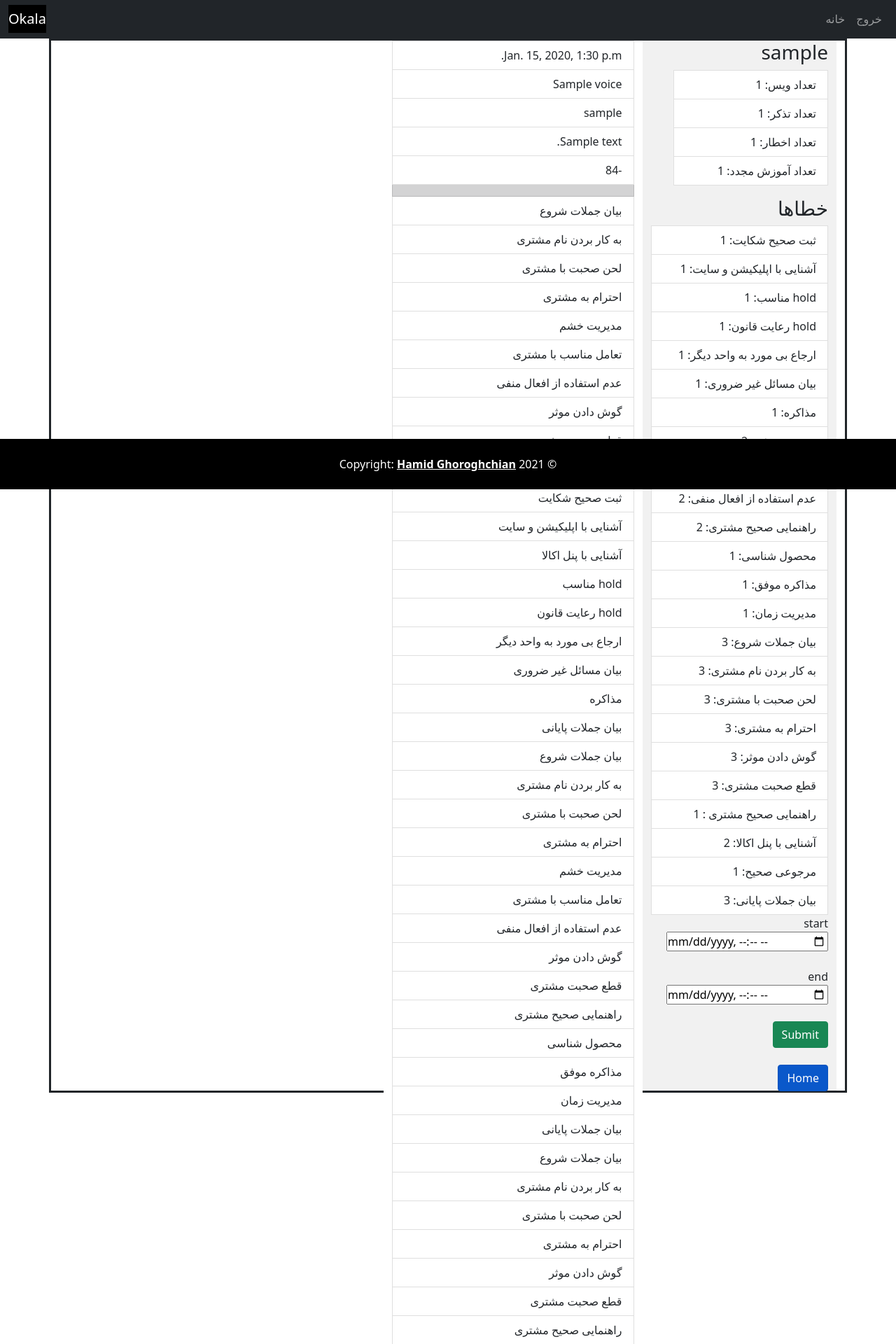
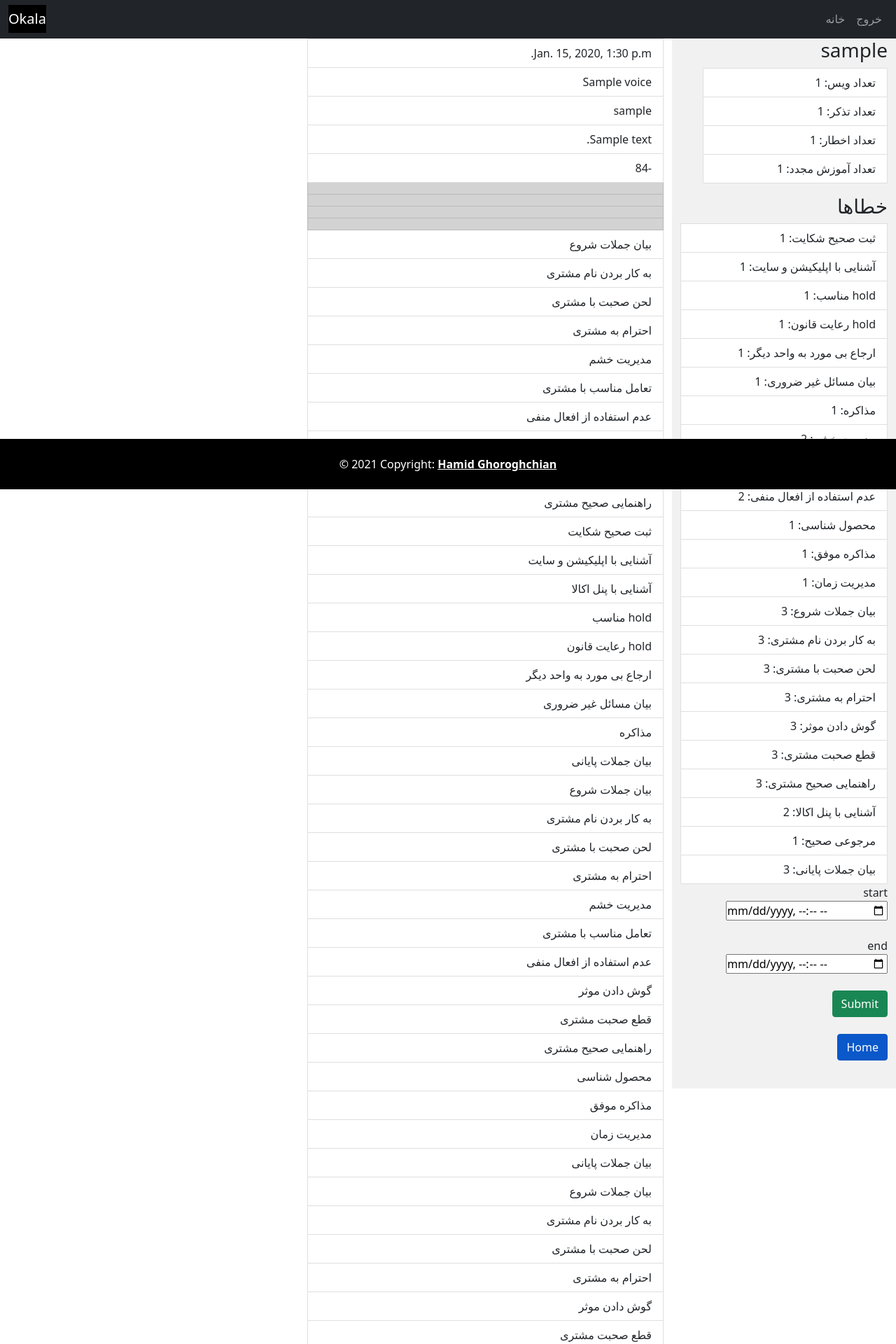
Before and after one commit to hamid-py/Light, a Django app: page /qc/agent_detail/1 in a window 1280 px wide. Shown: the part 101-2021 px from the top of the page at 70% size. Run offline with Django 3.2, Linux system fonts and the light colour scheme; a user stored in the database is signed in; tables that the repository leaves empty hold one stand-in row (values such as "Sample post"); some libraries are stand-ins or nearby versions.

Commit message:
ready to push

```diff
--- a/QC/templates/QC/agent_detail.html
+++ b/QC/templates/QC/agent_detail.html
@@ -4,7 +4,7 @@
 
 {% block content%}
 
-<div class="container" style="border-style: solid;">
+<!--<div class="container" style="border-style: solid;">-->
 <div class="container-fluid">
 <div class="row content" dir="rtl">
     <div class="col-sm-3 sidenav">
@@ -32,30 +32,27 @@
             <br>
 <a href="{%url 'agent'%}"  class="btn btn-primary active" role="button">Home</a>
     </div>
-<div class="col-sm-4" style="background-color:white">
-    <table class="table">
-         <thead>
-      <tr>
+<div class="col-sm-5" style="background-color:white">
 
 
 {%for i in each%}
-          </tr>
-    <tbody>
-    <tr>
     {%for j in i%}
 
         <li class="list-group-item">{{j}}</li>
 
     {%endfor%}
-</tr>
-    </tbody>
         <li class="list-group-item list-group-item-dark"></li>
+    <li class="list-group-item list-group-item-dark"></li>
+    <li class="list-group-item list-group-item-dark"></li>
+    <li class="list-group-item list-group-item-dark"></li>
 
 {%endfor%}
+
 
     </div>
 </div>
     </div>
-</div>
+<!--</div>-->
+
 
 {% endblock %}
--- a/QC/views.py
+++ b/QC/views.py
@@ -44,7 +44,7 @@ labels = {
     'ref_respect_to_customer': _("احترام به مشتری"),
     'ref_effective_listening': _("گوش دادن موثر"),
     'ref_interrupt_customer_talk': _("قطع صحبت مشتری"),
-    'ref_correct_customer_guidance': _("راهنمایی صحیح مشتری "),
+    'ref_correct_customer_guidance': _("راهنمایی صحیح مشتری"),
     'ref_familiarity_with_okala_panel': _("آشنایی با پنل اکالا"),
     'ref_correct_reference': _("مرجوعی صحیح"),
     'ref_final_sentences': _("بیان جملات پایانی"),
@@ -493,7 +493,7 @@ def excel_report(request):
             worksheet.write(f'Z{index + 2}', not (call_duration_management))
             worksheet.write(f'AA{index + 2}', not (negotiation))
             worksheet.write(f'AB{index + 2}', not (final_sentences))
-            worksheet.write(f'AC{index + 2}', )
+            # worksheet.write(f'AC{index + 2}', )
             #RESULT
             worksheet.write(f'BH{index + 2}', score_from_hundred)
             worksheet.write(f'BI{index + 2}', '')
@@ -592,7 +592,7 @@ def plot(request):
             operator_data['voice'] = len(voices)
             if voices:
                 for j in voices:
-                    score_list.append(j.voice.score)
+                    score_list.append(j.voice.get_score_from_hundred)
                 operator_data['score'] = score_list
                 data_list.append(operator_data)
         if data_list:
@@ -721,7 +721,8 @@ def plot(request):
             # q.vbar_stack(y_list, x='name_list', source=my_data,color=cols, width=0.5,
             #              legend_label=y_list)
             operators = Agent.objects.all()
-            number_of_operator = len([i for i in operators if i.agent.agent])
+            # number_of_operator = len([i for i in operators if i.agent.agent])
+            number_of_operator = len(name_list)
             p.y_range.start = 0
             p.x_range.range_padding = 0.1
             p.xaxis.major_label_orientation = 1
```
